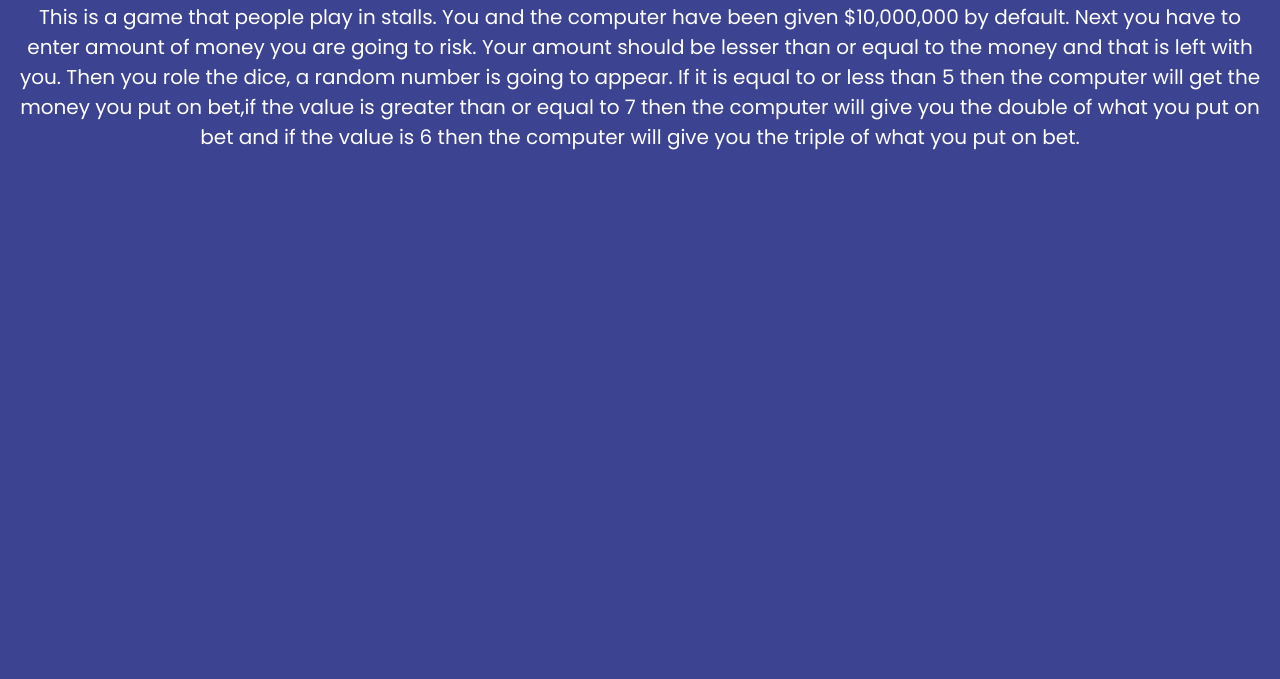
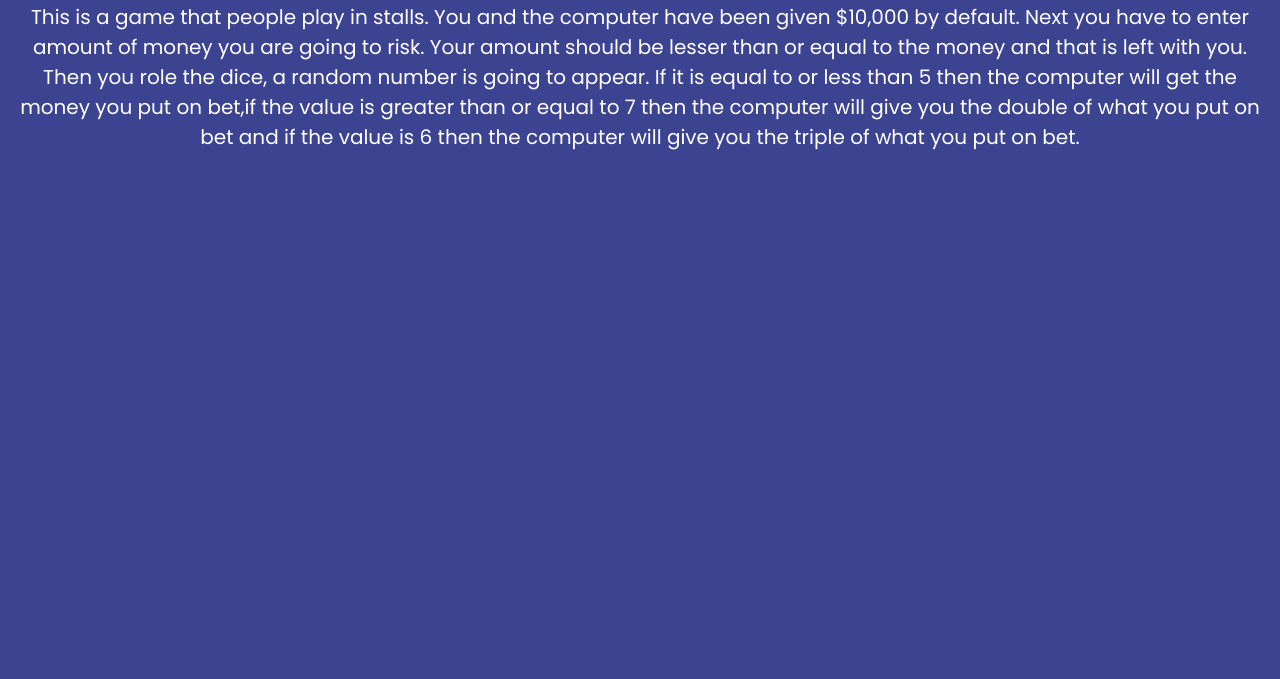
Before and after one commit to AviralCoder/garper, a plain HTML site: page instructions copy.html in a window 1280 px wide. Shown: the part 121-800 px from the top of the page. Drawn offline with Linux system fonts and the light colour scheme.

Commit message:
Update instructions copy.html

```diff
--- a/instructions copy.html
+++ b/instructions copy.html
@@ -18,7 +18,7 @@
         </header>
 
         <h1>Garper - Instructions</h1>
-        <p>This is a game that people play in stalls. You and the computer have been given $10,000,000 by default. Next you
+        <p>This is a game that people play in stalls. You and the computer have been given $10,000 by default. Next you
             have
             to
             enter amount of money you are going to risk. Your amount should be lesser than or equal to the money and
```
